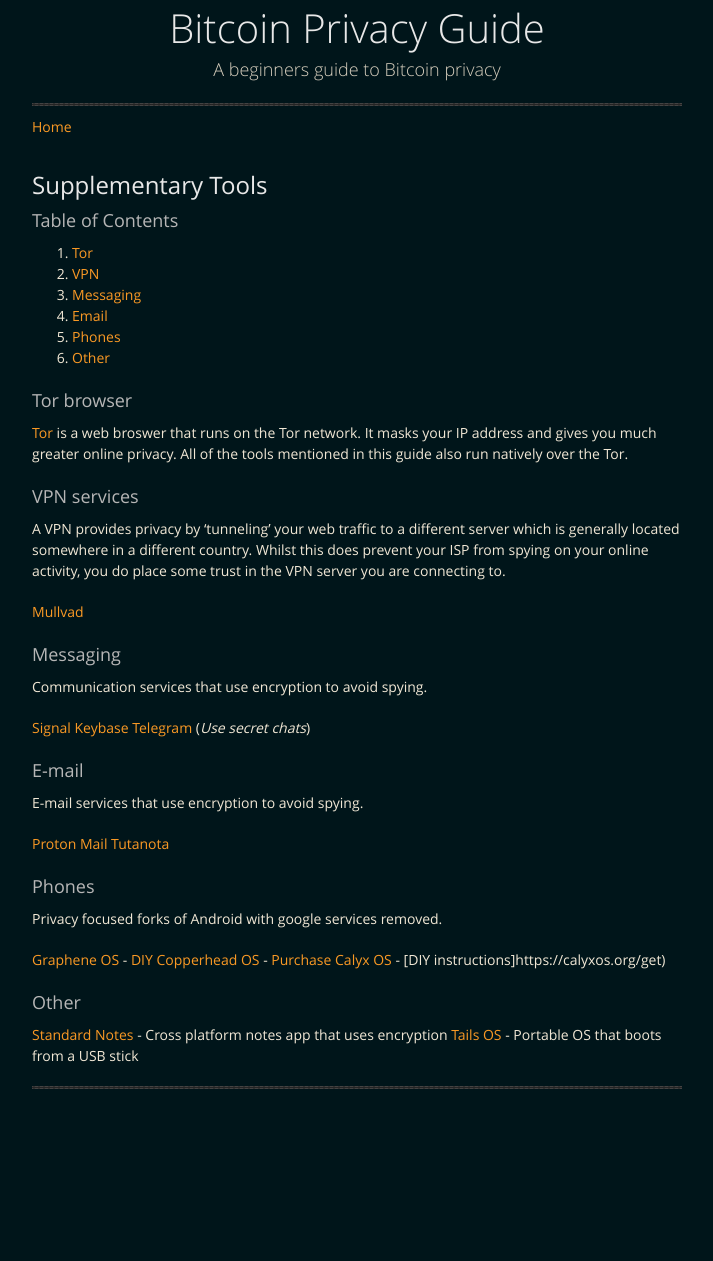
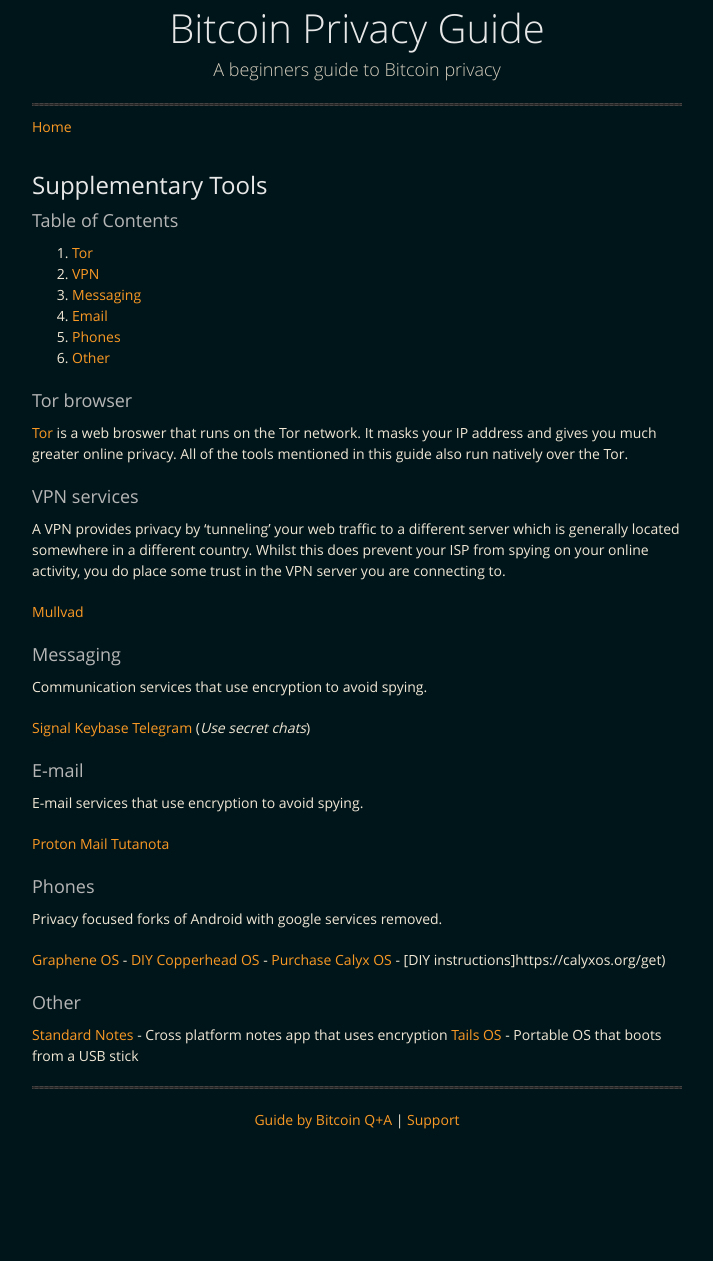
Before and after one commit to BitcoinQnA/BitcoinPrivacyGuide, a Jekyll site: the page built from supplementary.md, in a window 1280 px wide. Shown: the whole page, without its empty margins (283-996 px from the left). Built offline with Jekyll 4.4.1, drawn with Linux system fonts in a browser that asks for light colours; before the commit the page ends 1199 px from its top, so only the background shows below that.

Commit message:
Update supplementary.md

```diff
--- a/supplementary.md
+++ b/supplementary.md
@@ -59,3 +59,9 @@ Privacy focused forks of Android with google services removed.
 
 
   ***
+
+<p align="center">
+  <a href="https://twitter.com/BitcoinQ_A">Guide by Bitcoin Q+A</a> |
+  <a href="https://www.bitcoinqna.com/donations">Support</a>
+  <br><br>
+</p>
```
